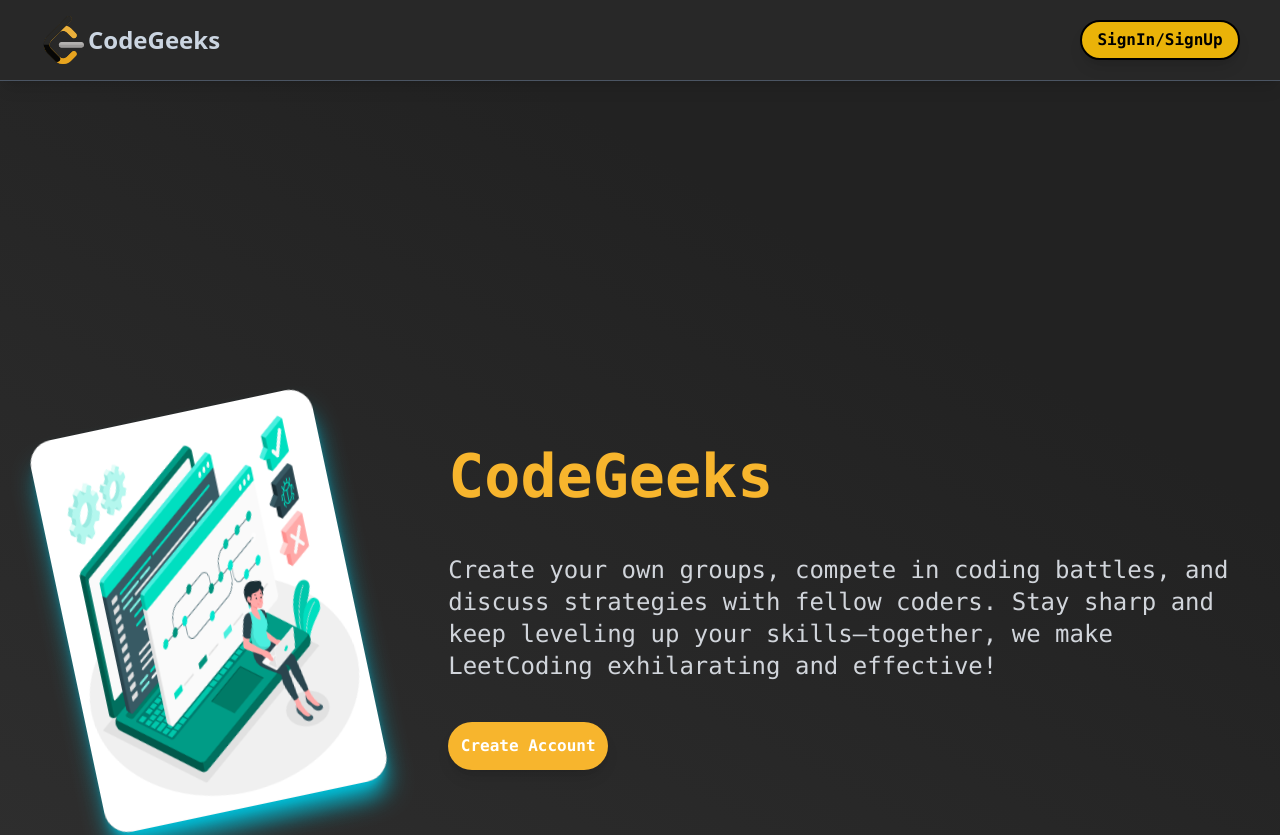
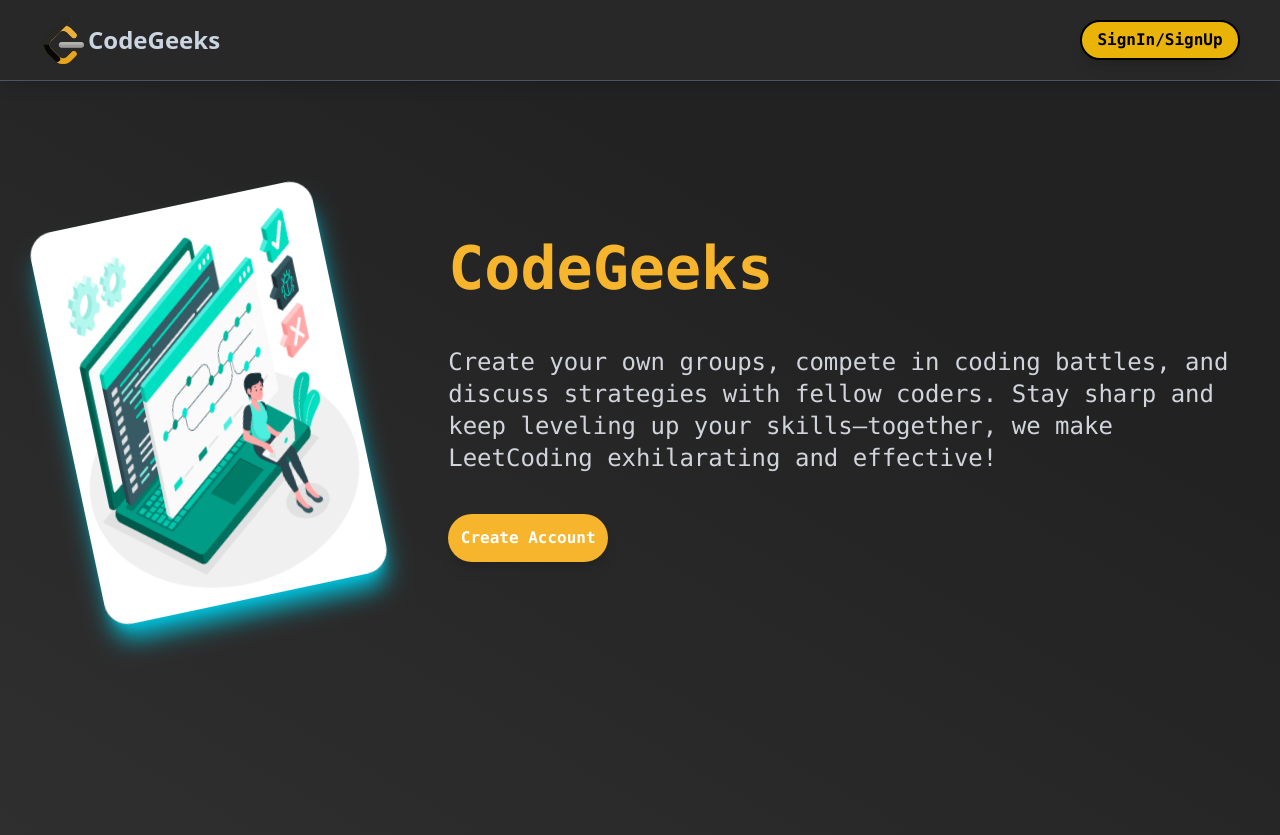
Before and after one commit to Rishabh-1098git/CodeGeeks, a React (Vite) app: page / in a window 1280 px wide. Shown: the top 835 px of the page. Built offline with nearby package versions, Linux system fonts and the light colour scheme; no server answers.

Commit message:
Update Home.jsx

```diff
--- a/src/pages/Home.jsx
+++ b/src/pages/Home.jsx
@@ -14,7 +14,7 @@
   return (
     <div className="min-h-screen bg-home-gradient text-white flex flex-col ">
       {/* Hero Section */}
-      <div className="flex flex-col lg:flex-row items-center justify-center lg:justify-between p-6 h-screen sm:mt-52">
+      <div className="flex flex-col lg:flex-row items-center justify-center lg:justify-between p-6 h-screen ">
         {/* Hero Image Section */}
         <div className="flex justify-center lg:justify-start mb-8 lg:mb-0 lg:ml-10 lg:-rotate-12 ">
           <motion.img
```
